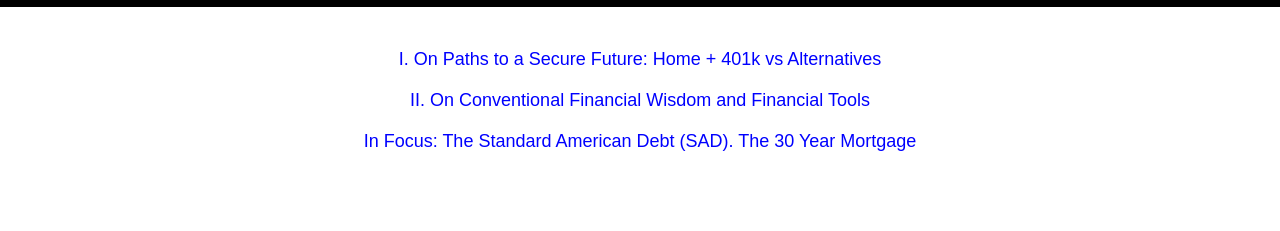
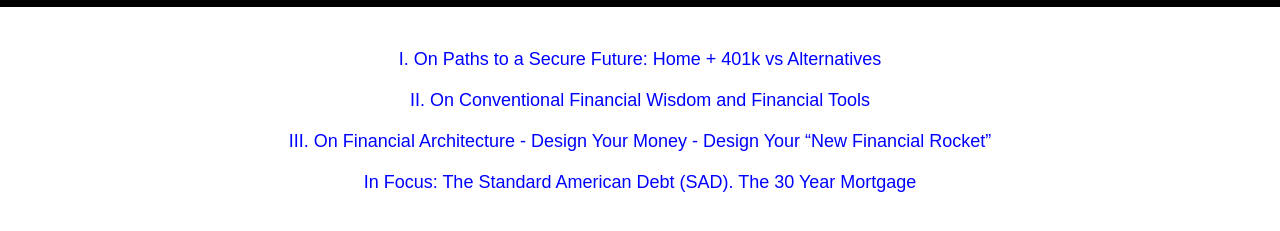
Before and after one commit to normdannen/norman.financial, a plain HTML site: page index.html in a window 1280 px wide. Shown: the part 41-272 px from the top of the page. Drawn offline with Linux system fonts and the light colour scheme.

Commit message:
Update index.html
Added section

```diff
--- a/index.html
+++ b/index.html
@@ -13,6 +13,7 @@
     <div class="content">
         <a href="https://docs.google.com/document/d/1BVgaUfZ_7hf-YC1qr-zktnTmt2D-nGl4hw0uFxxxkhM/edit?usp=sharing" class="link" target="_blank">I. On Paths to a Secure Future: Home + 401k vs Alternatives</a>
         <a href="https://docs.google.com/document/d/1bpa8B6JifiFSErcxszhnztsfkFXU_CqIxmfmJV2kHjE/edit?usp=sharing" class="link" target="_blank">II. On Conventional Financial Wisdom and Financial Tools</a>
+        <a href="https://docs.google.com/document/d/1IqdHQgAYwp4VeOCDfJ_3LYKfS_EDhtH59SxVQmmNxBg/edit?usp=sharing" class="link" target="_blank">III. On Financial Architecture - Design Your Money - Design Your “New Financial Rocket”</a>
         <a href="https://docs.google.com/document/d/1oHnA1oiYEz7ESr_OKN72-sT6lpc10LMiXFVUNJ2um6I/edit?usp=sharing" class="link" target="_blank">In Focus: The Standard American Debt (SAD). The 30 Year Mortgage</a>
         <!-- Add more links as needed -->
     </div>
```
